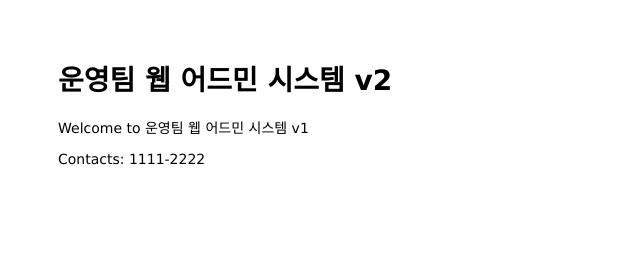
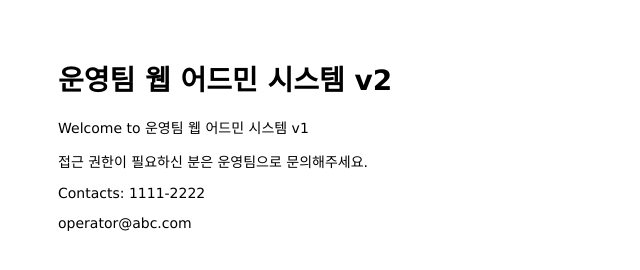
Before and after one commit to leeseewoo/mastering-git-github, a plain HTML site: page public/index.html in a window 1280 px wide. Shown: the whole page, without its empty margins (0-640 px from the left). Drawn offline with Linux system fonts and the light colour scheme.

Commit message:
Change content in main page by bizofleeseewoo

```diff
--- a/public/index.html
+++ b/public/index.html
@@ -9,10 +9,12 @@
 
   <h1>운영팀 웹 어드민 시스템 v2</h1>
   <p>Welcome to 운영팀 웹 어드민 시스템 v1</p>
+  <p>접근 권한이 필요하신 분은 운영팀으로 문의해주세요.</p> <!---->
 </body>
 
 
 <footer>
   <p>Contacts: 1111-2222</p>
+  <p>operator@abc.com</p>
 </footer>
 </html>
```
